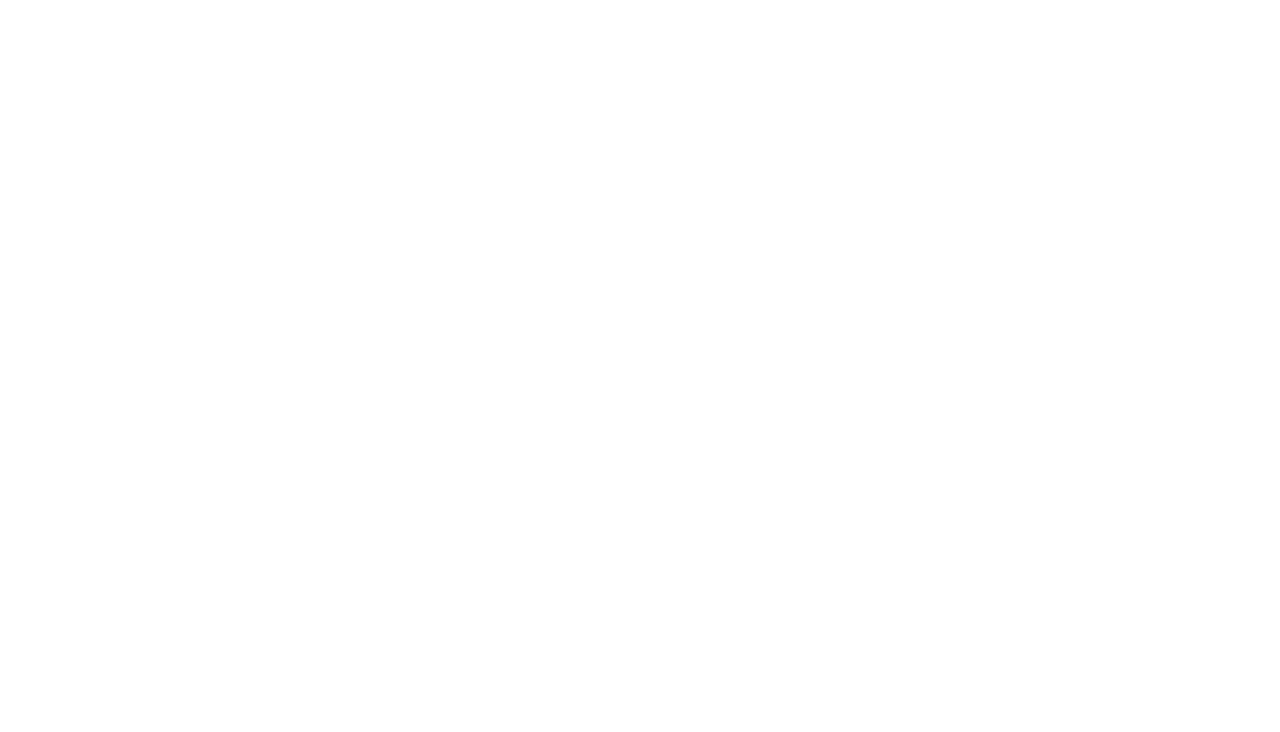
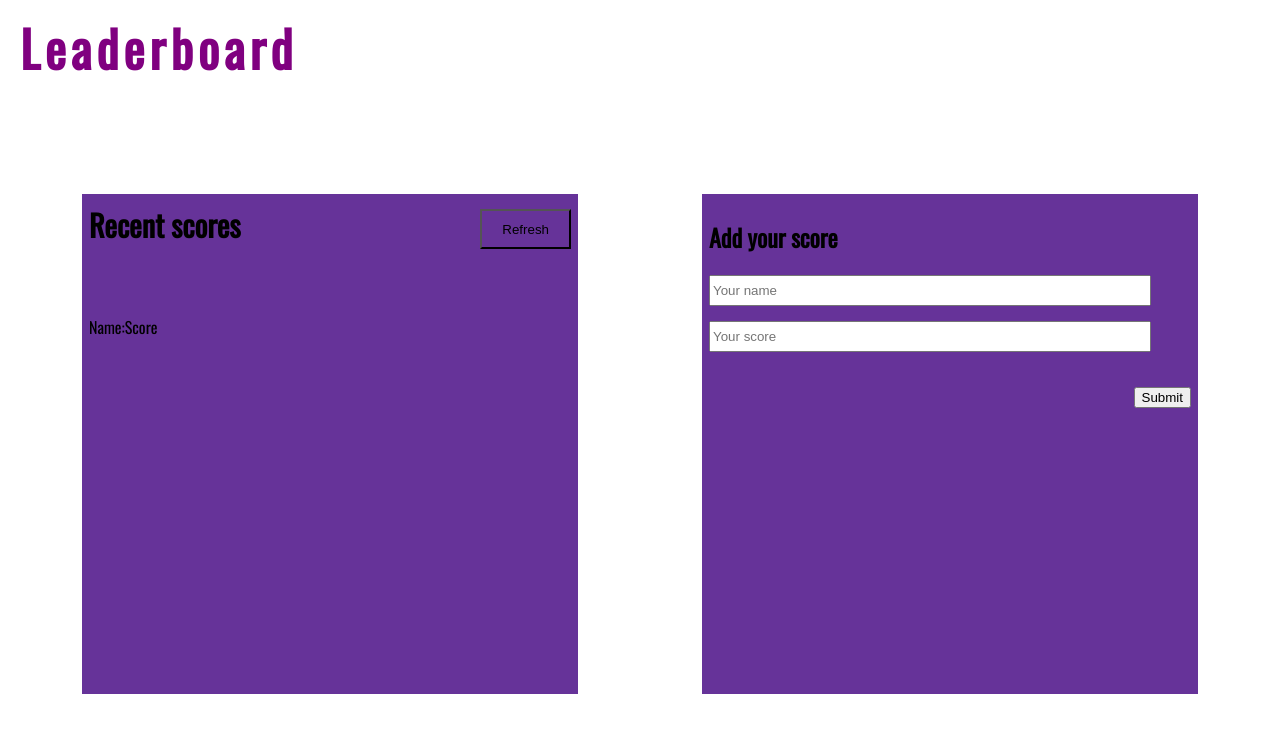
Before and after one commit to Mhamad-Raad/Leaderboard, a website built with webpack: page src/index.html in a window 1280 px wide. Built offline with nearby package versions, Linux system fonts and the light colour scheme.

Commit message:
Add structure & base design

```diff
--- /dev/null
+++ b/src/CSS/body.css
@@ -0,0 +1,19 @@
+body {
+  font-family: 'Oswald', sans-serif;
+  margin: 0 20px;
+  padding: 0;
+  display: flex;
+  flex-direction: column;
+}
+
+main {
+  display: flex;
+  justify-content: space-around;
+  margin-top: 100px;
+}
+
+input {
+  width: 90%;
+  height: 25px;
+  margin-bottom: 15px;
+}
--- a/src/index.html
+++ b/src/index.html
@@ -1,13 +1,42 @@
 <!DOCTYPE html>
 <html lang="en">
+  <!-- Google font -->
+  <link rel="preconnect" href="https://fonts.googleapis.com">
+  <link rel="preconnect" href="https://fonts.gstatic.com" crossorigin>
+  <link href="https://fonts.googleapis.com/css2?family=Oswald&display=swap" rel="stylesheet">
 <head>
   <meta charset="UTF-8">
   <meta http-equiv="X-UA-Compatible" content="IE=edge">
   <meta name="viewport" content="width=device-width, initial-scale=1.0">
   <title>Leaderboard</title>
 </head>
+
 <body>
+  <h1 class="page-title">Leaderboard</h1>
 
+  <main>
+    <!-- left section -->
+    <div class="leaderboards">
+      <div class="leaderboards-header">
+        <h2 class="leaderboards-title">Recent scores</h2>
+        <button type="button" class="refresh-button">Refresh</button>
+      </div>
+      <div class="leaders">
+        <div class="leader-row">
+          <p class="leader-name">Name: </p>
+          <p class="leader-score">Score</p>
+        </div>
+      </div>
+    </div>
+
+    <!-- right section -->
+    <div class="score-form">
+        <h2 class="form-title">Add your score</h2>
+        <input type="text" class="name-input" placeholder="Your name" required>
+        <input type="number" class="score-input" placeholder="Your score" required>
+        <button type="button" class="submit">Submit</button>
+    </div>
+  </main>
 
   <script src="../dist/main.js"></script>
 </body>
--- a/src/js/App.js
+++ b/src/js/App.js
@@ -1 +1,2 @@
 import '../style.css';
+import Person from './person.js';
--- /dev/null
+++ b/src/js/person.js
@@ -0,0 +1,7 @@
+export default class Person {
+    constructor(name, score) {
+        this.name = name;
+        this.score = score;
+    }
+
+}
--- a/src/style.css
+++ b/src/style.css
@@ -1,3 +1,75 @@
+@import url(./CSS/body.css);
+
 h1 {
   color: purple;
 }
+
+.page-title {
+  width: fit-content;
+  font-size: 50px;
+  letter-spacing: 5px;
+  margin: 10px 0;
+  font-weight: bolder;
+}
+
+.leaderboards {
+  width: 40%;
+  height: 500px;
+  background-color: rebeccapurple;
+  display: flex;
+  flex-direction: column;
+  align-items: center;
+  padding: 5px 7px;
+  box-sizing: border-box;
+}
+
+.leaderboards-header {
+  width: 100%;
+  display: flex;
+  justify-content: space-between;
+  align-items: center;
+  margin-bottom: 50px;
+}
+
+.refresh-button {
+  background-color: transparent;
+  height: 40px;
+  padding: 0 20px;
+  margin-top: 10px;
+}
+
+.leaderboards-title {
+  font-size: 30px;
+  font-weight: bolder;
+  margin: 0;
+}
+
+.leaders {
+  width: 100%;
+  height: 100%;
+  display: flex;
+  flex-direction: column;
+  align-items: center;
+  overflow-y: scroll;
+}
+
+.leader-row {
+  display: flex;
+  width: 100%;
+}
+
+.score-form {
+  width: 40%;
+  height: 500px;
+  background-color: rebeccapurple;
+  display: flex;
+  flex-direction: column;
+  align-items: flex-start;
+  padding: 5px 7px;
+  box-sizing: border-box;
+}
+
+.submit {
+  margin-left: auto;
+  margin-top: 20px;
+}
```
